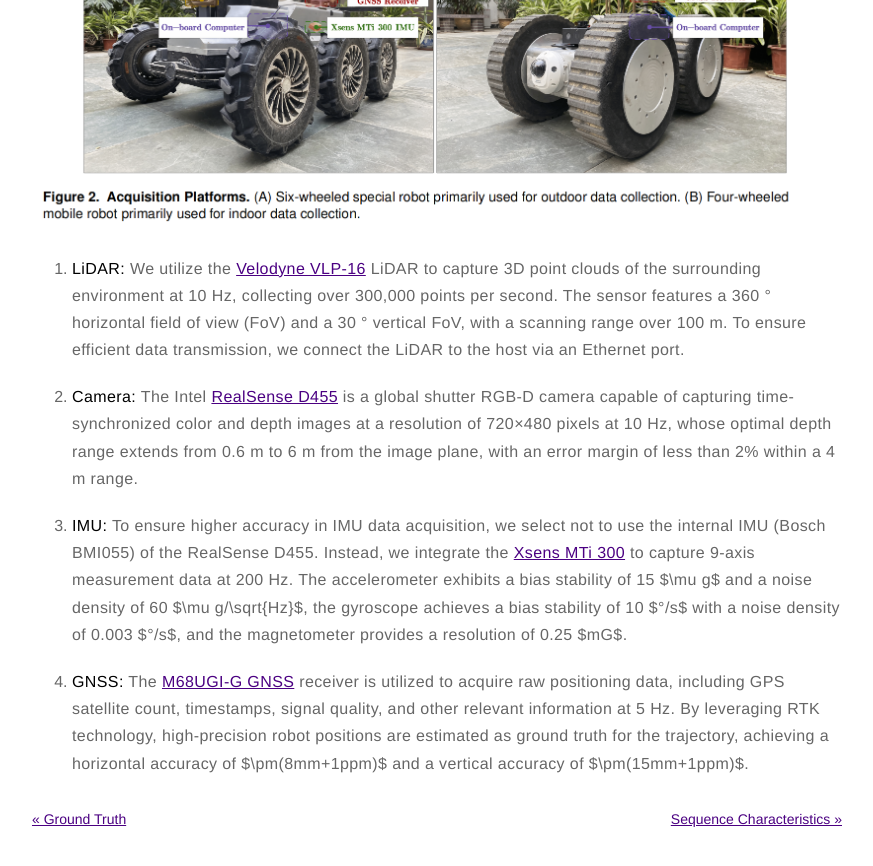
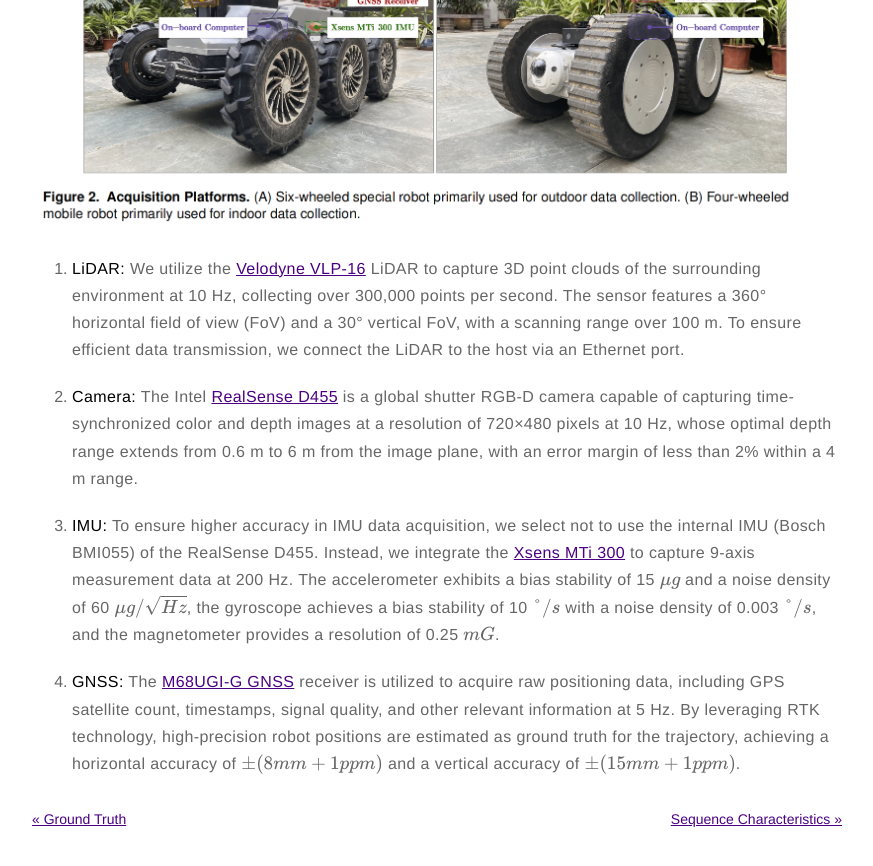
Before and after one commit to Yaepiii/M2UD, a Jekyll site: the page built from _posts/Setup/2025-03-05-sensor-setup.markdown, in a window 1280 px wide and 900 px high, scrolled down 563 px. Shown: the top 866 px of the window, without its empty margins (203-1076 px from the left). Built offline with Jekyll 4.4.1, drawn with Linux system fonts in a browser that asks for light colours; nearby versions of some CDN libraries; formulas are drawn with MathJax 3; comment, search, counter and statistics services are not loaded.

```diff
--- a/_posts/Setup/2025-03-05-sensor-setup.markdown
+++ b/_posts/Setup/2025-03-05-sensor-setup.markdown
@@ -20,10 +20,10 @@ We argue that while smooth motion, clear images, and dense point clouds obviousl
 
 ![figure](../../assets/image/figure2.png)
 
-1. **LiDAR:** We utilize the [Velodyne VLP-16](https://ouster.com/products/hardware/vlp-16) LiDAR to capture 3D point clouds of the surrounding environment at 10 Hz, collecting over 300,000 points per second. The sensor features a 360 ° horizontal field of view (FoV) and a 30 ° vertical FoV, with a scanning range over 100 m. To ensure efficient data transmission, we connect the LiDAR to the host via an Ethernet port.
+1. **LiDAR:** We utilize the [Velodyne VLP-16](https://ouster.com/products/hardware/vlp-16) LiDAR to capture 3D point clouds of the surrounding environment at 10 Hz, collecting over 300,000 points per second. The sensor features a 360° horizontal field of view (FoV) and a 30° vertical FoV, with a scanning range over 100 m. To ensure efficient data transmission, we connect the LiDAR to the host via an Ethernet port.
 
 2. **Camera:** The Intel [RealSense D455](https://www.intelrealsense.com/depth-camera-d455/) is a global shutter RGB-D camera capable of capturing time-synchronized color and depth images at a resolution of 720×480 pixels at 10 Hz, whose optimal depth range extends from 0.6 m to 6 m from the image plane, with an error margin of less than 2% within a 4 m range.
 
-3. **IMU:** To ensure higher accuracy in IMU data acquisition, we select not to use the internal IMU (Bosch BMI055) of the RealSense D455. Instead, we integrate the [Xsens MTi 300](https://www.xsens.com/hubfs/Downloads/Leaflets/MTi-300.pdf) to capture 9-axis measurement data at 200 Hz. The accelerometer exhibits a bias stability of 15 $\mu g$ and a noise density of 60 $\mu g/\sqrt{Hz}$, the gyroscope achieves a bias stability of 10 $°/s$ with a noise density of 0.003 $°/s$, and the magnetometer provides a resolution of 0.25 $mG$.
+3. **IMU:** To ensure higher accuracy in IMU data acquisition, we select not to use the internal IMU (Bosch BMI055) of the RealSense D455. Instead, we integrate the [Xsens MTi 300](https://www.xsens.com/hubfs/Downloads/Leaflets/MTi-300.pdf) to capture 9-axis measurement data at 200 Hz. The accelerometer exhibits a bias stability of 15 $$\mu g$$ and a noise density of 60 $$\mu g/\sqrt{Hz}$$, the gyroscope achieves a bias stability of 10 $$°/s$$ with a noise density of 0.003 $$°/s$$, and the magnetometer provides a resolution of 0.25 $$mG$$.
 
-4. **GNSS:** The [M68UGI-G GNSS](https://www.devecent.com/M68.html) receiver is utilized to acquire raw positioning data, including GPS satellite count, timestamps, signal quality, and other relevant information at 5 Hz. By leveraging RTK technology, high-precision robot positions are estimated as ground truth for the trajectory, achieving a horizontal accuracy of $\pm(8mm+1ppm)$ and a vertical accuracy of $\pm(15mm+1ppm)$.
+4. **GNSS:** The [M68UGI-G GNSS](https://www.devecent.com/M68.html) receiver is utilized to acquire raw positioning data, including GPS satellite count, timestamps, signal quality, and other relevant information at 5 Hz. By leveraging RTK technology, high-precision robot positions are estimated as ground truth for the trajectory, achieving a horizontal accuracy of $$\pm(8mm+1ppm)$$ and a vertical accuracy of $$\pm(15mm+1ppm)$$.
```
